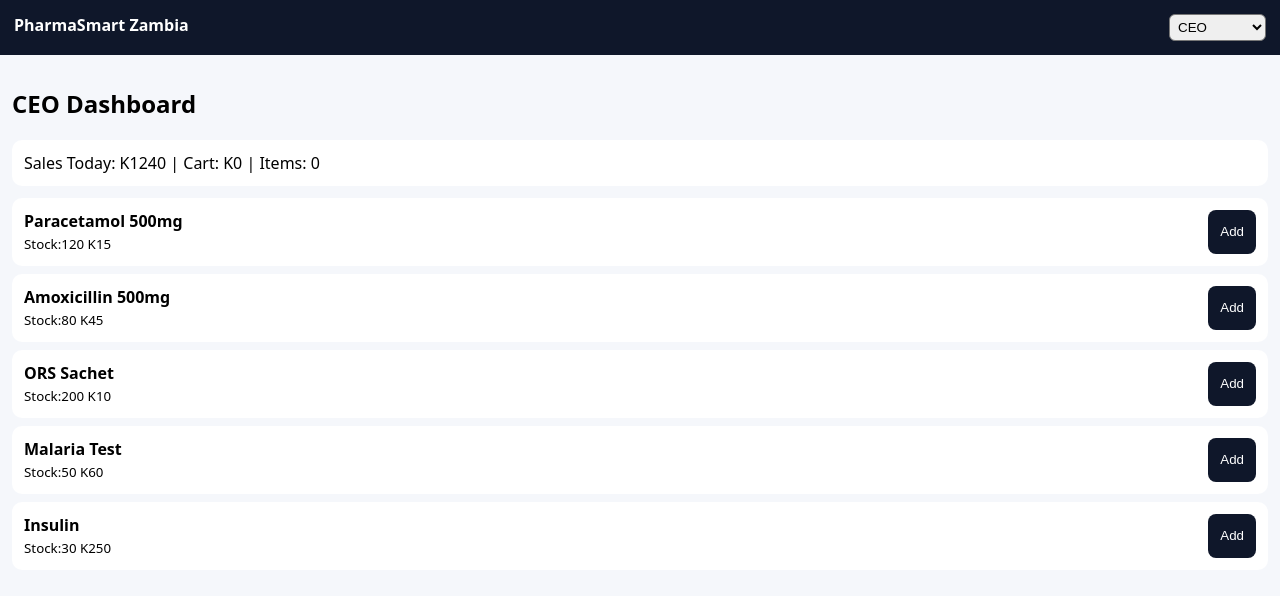
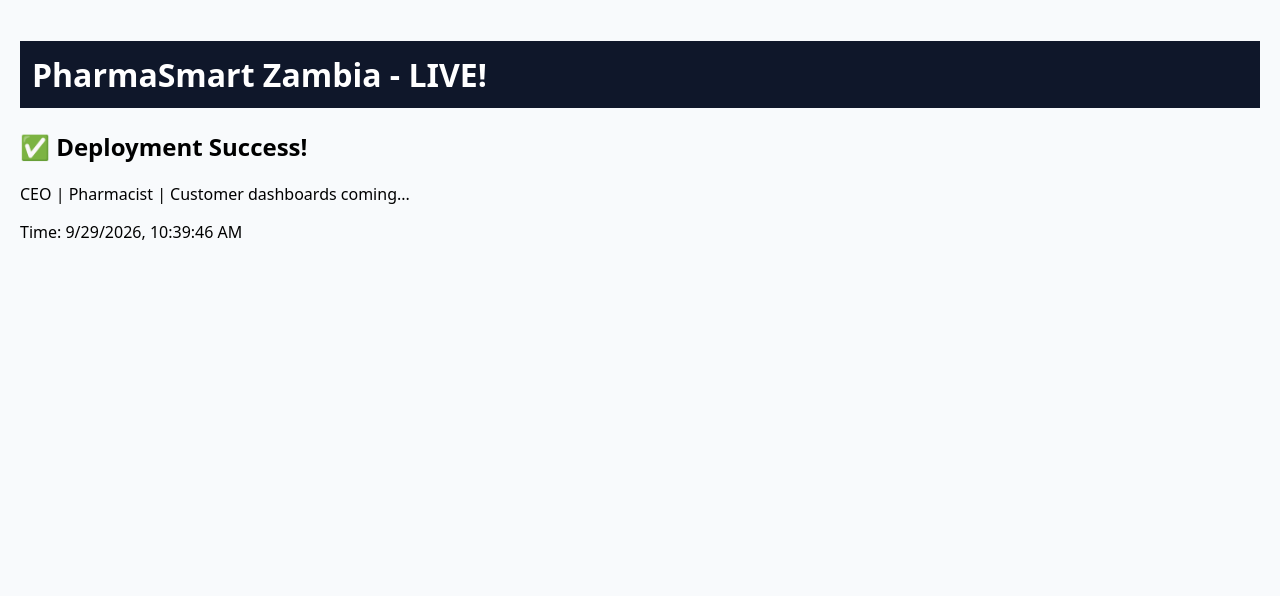
Before and after one commit to balasimike53-ui/pharmasmart, a Next.js app: page / in a window 1280 px wide. Shown: the top 596 px of the page. Built offline with nearby package versions, Linux system fonts and the light colour scheme.

Commit message:
Update page.tsx

```diff
--- a/app/page.tsx
+++ b/app/page.tsx
@@ -1,39 +1,11 @@
 "use client";
-import { useState } from "react";
 export default function Page(){
-  const [role,setRole]=useState("ceo");
-  const [cart,setCart]=useState([]);
-  const meds=[
-    {id:1,name:"Paracetamol 500mg",price:15,stock:120},
-    {id:2,name:"Amoxicillin 500mg",price:45,stock:80},
-    {id:3,name:"ORS Sachet",price:10,stock:200},
-    {id:4,name:"Malaria Test",price:60,stock:50},
-    {id:5,name:"Insulin",price:250,stock:30},
-  ];
-  const total=cart.reduce((s,m)=>s+m.price,0);
-  return(
-    <div style={{fontFamily:"system-ui",background:"#f5f7fb",minHeight:"100vh"}}>
-      <div style={{background:"#0f172a",color:"white",padding:"14px",display:"flex",justifyContent:"space-between"}}>
-        <b>PharmaSmart Zambia</b>
-        <select value={role} onChange={e=>setRole(e.target.value)} style={{color:"black",padding:"4px",borderRadius:"6px"}}>
-          <option value="ceo">CEO</option>
-          <option value="pharmacist">Pharmacist</option>
-          <option value="customer">Customer</option>
-        </select>
-      </div>
-      <div style={{padding:"12px"}}>
-        <h2>{role.toUpperCase()} Dashboard</h2>
-        <div style={{background:"white",padding:"12px",borderRadius:"10px",marginBottom:"12px"}}>
-          Sales Today: K{total+1240} | Cart: K{total} | Items: {cart.length}
-        </div>
-        {meds.map(m=>(
-          <div key={m.id} style={{background:"white",padding:"12px",borderRadius:"10px",display:"flex",justifyContent:"space-between",marginBottom:"8px"}}>
-            <div><b>{m.name}</b><br/><small>Stock:{m.stock} K{m.price}</small></div>
-            <button onClick={()=>setCart([...cart,m])} style={{background:"#0f172a",color:"white",border:"none",padding:"8px 12px",borderRadius:"8px"}}>Add</button>
-          </div>
-        ))}
-        {cart.length>0 && <button onClick={()=>{alert("Order K"+total); setCart([])}} style={{width:"100%",background:"#16a34a",color:"white",padding:"14px",border:"none",borderRadius:"10px",fontWeight:"bold",marginTop:"10px"}}>Checkout K{total}</button>}
-      </div>
-    </div>
-  );
+ return (
+  <div style={{padding:"20px", fontFamily:"system-ui"}}>
+    <h1 style={{background:"#0f172a", color:"white", padding:"12px"}}>PharmaSmart Zambia - LIVE!</h1>
+    <h2>✅ Deployment Success!</h2>
+    <p>CEO | Pharmacist | Customer dashboards coming...</p>
+    <p>Time: {new Date().toLocaleString()}</p>
+  </div>
+ )
 }
```
